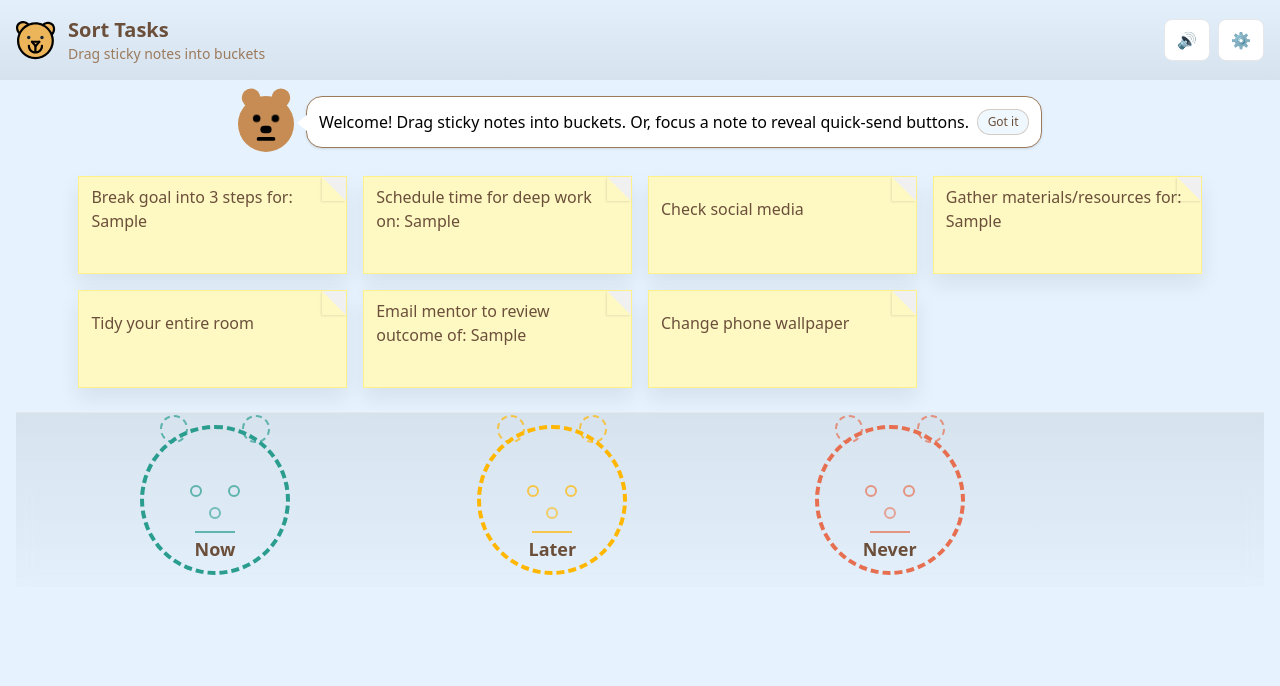
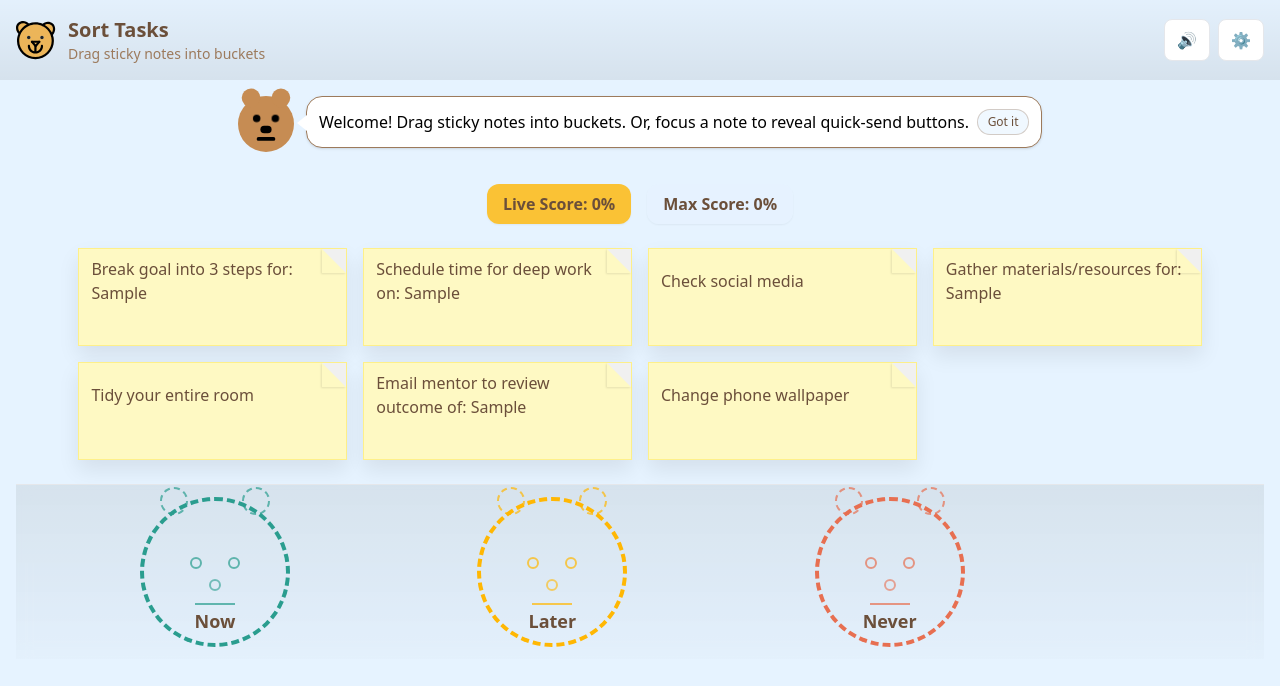
Before and after one commit to Gadisa16/FocusBear_game_app, a React (Vite) app: page / in a window 1280 px wide. Both pictures are taken after typing "Sample" into the empty fields and a click on the button "Generate Tasks". Shown: the top 686 px of the page. Built offline with nearby package versions, Linux system fonts and the light colour scheme; no server answers.

Commit message:
Implement score tracking and history; add live score display in SortingScreen and enhance SettingsScreen with recent scores

```diff
--- a/src/components/SettingsScreen.tsx
+++ b/src/components/SettingsScreen.tsx
@@ -1,6 +1,7 @@
 import { goToScreen } from '@/features/game/gameSlice'
 import { useAppDispatch } from '@/hooks'
 import { getSoundSettings, playCorrect, playWrong, setSoundType, setSoundVolume, setVibrateEnabled, SoundType, unlockAudio } from '@/utils/sound'
+import { getScoreHistory } from '@/utils/tasks'
 import { useEffect, useState } from 'react'
 import { toast } from 'react-hot-toast'
 import ScreenShell from './ScreenShell'
@@ -107,8 +108,18 @@ export default function SettingsScreen() {
         </section>
 
         <section className="grid gap-2">
-          <h2 className="font-semibold text-bear-fur">History / Score</h2>
-          <p className="text-sm text-bear-furLight">Coming soon: recent scores and achievements.</p>
+          <h2 className="font-semibold text-bear-fur">Recent Scores</h2>
+          <div className="flex gap-2 flex-wrap">
+            {getScoreHistory().length === 0 ? (
+              <span className="text-bear-furLight">No scores yet.</span>
+            ) : (
+              getScoreHistory().map((s, i) => (
+                <span key={i*3} className="text-bear-fur font-semibold px-3 py-1 rounded-xl shadow-sm bg-[rgb(0,0,0,0.08)]">
+                  {s}%
+                </span>
+              ))
+            )}
+          </div>
         </section>
 
         <div>
--- a/src/components/SortingScreen.tsx
+++ b/src/components/SortingScreen.tsx
@@ -14,7 +14,7 @@ import TaskCard from './tasks/TaskCard'
 
 export default function SortingScreen() {
   const game = useAppSelector((state: RootState) => state.game)
-  const { tasks, lastMessage, soundEnabled, showOnboarding } = game
+  const { tasks, lastMessage, soundEnabled, showOnboarding, correctCount, maxScore } = game
   const dispatch = useAppDispatch()
   const [poof, setPoof] = useState<string | null>(null)
   const [mood, setMood] = useState<'normal'|'happy'|'sad'>('normal')
@@ -38,8 +38,12 @@ export default function SortingScreen() {
     }
   }
 
+  // Live score and max score
+  const liveScore = Math.round((correctCount / Math.max(1, tasks.length)) * 100)
+  const isNewMax = liveScore > maxScore
+
   return (
-  <ScreenShell title="Sort Tasks" subtitle="Drag sticky notes into buckets" mood={mood}>
+    <ScreenShell title="Sort Tasks" subtitle="Drag sticky notes into buckets" mood={mood}>
       <div className="grid gap-4 sm:gap-6">
         <div className="sr-only" aria-live="polite">{lastMessage || ''}</div>
         <div className="flex items-start justify-center gap-3">
@@ -61,6 +65,21 @@ export default function SortingScreen() {
               )}
             </div>
           </BearBubble>
+        </div>
+
+        {/* Live score and max score UI */}
+        <div className="flex flex-wrap gap-4 justify-center items-center mt-2">
+          <div className="bg-bear-honey/80 text-bear-fur font-semibold px-4 py-2 rounded-xl shadow-sm">
+            Live Score: {liveScore}%
+          </div>
+          <div className="bg-bear-sky/80 text-bear-fur font-semibold px-4 py-2 rounded-xl shadow-sm">
+            Max Score: {maxScore}%
+          </div>
+          {isNewMax && (
+            <div className="bg-green-400 text-white font-bold px-4 py-2 rounded-xl shadow animate-bounce">
+              🎉 New High Score!
+            </div>
+          )}
         </div>
 
         <div className="grid grid-cols-1 sm:grid-cols-2 lg:grid-cols-4 gap-4 card_grid_style">
--- a/src/features/game/gameSlice.ts
+++ b/src/features/game/gameSlice.ts
@@ -1,5 +1,5 @@
 import { generateTasksWithGroq } from '@/utils/ai';
-import { generateTasksFromGoal } from '@/utils/tasks';
+import { generateTasksFromGoal, getScoreHistory, saveScore } from '@/utils/tasks';
 import { createAsyncThunk, createSlice, PayloadAction } from '@reduxjs/toolkit';
 import { toast } from 'react-hot-toast';
 
@@ -24,6 +24,7 @@ export interface GameState {
   soundEnabled: boolean
   showOnboarding: boolean
   history: GameState['screen'][]
+  maxScore: number
 }
 
 const initialState: GameState = {
@@ -36,6 +37,10 @@ const initialState: GameState = {
   soundEnabled: true,
   showOnboarding: true,
   history: [],
+  maxScore: (() => {
+    const arr = getScoreHistory()
+    return arr.length ? Math.max(...arr) : 0
+  })(),
 }
 
 const gameSlice = createSlice({
@@ -80,6 +85,12 @@ const gameSlice = createSlice({
         state.lastMessage = pick(['Oops—honey trap!', 'Try again, cub!', 'Close! Think urgency + importance.'])
       }
       if (state.sortedCount >= state.tasks.length) {
+        // Calculate score and save
+        const score = Math.round((state.correctCount / Math.max(1, state.tasks.length)) * 100)
+        saveScore(score)
+        // Update maxScore in state
+        const arr = getScoreHistory()
+        state.maxScore = arr.length ? Math.max(...arr) : score
         state.screen = 'results'
       }
     },
--- a/src/utils/tasks.ts
+++ b/src/utils/tasks.ts
@@ -1,3 +1,21 @@
+// Score history utilities
+const SCORE_KEY = 'focusbear-score-history'
+export function saveScore(score: number) {
+  try {
+    const raw = localStorage.getItem(SCORE_KEY)
+    const arr = raw ? JSON.parse(raw) : []
+    const newArr = [score, ...arr].slice(0, 5)
+    localStorage.setItem(SCORE_KEY, JSON.stringify(newArr))
+  } catch {}
+}
+
+export function getScoreHistory(): number[] {
+  try {
+    const raw = localStorage.getItem(SCORE_KEY)
+    if (raw) return JSON.parse(raw)
+  } catch {}
+  return []
+}
 import { Bucket, Task } from '@/features/game/gameSlice'
 
 export function generateTasksFromGoal(goal: string): Task[] {
```
